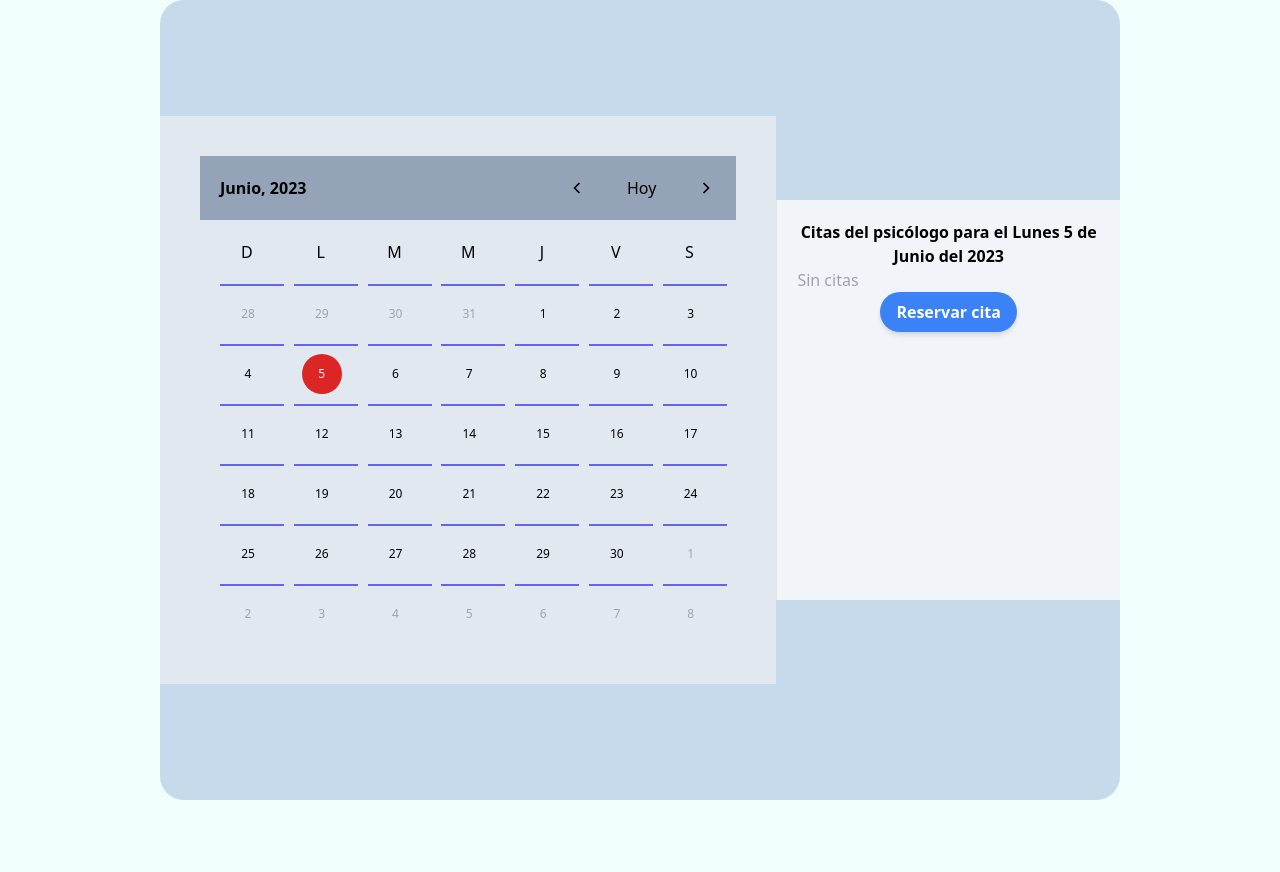
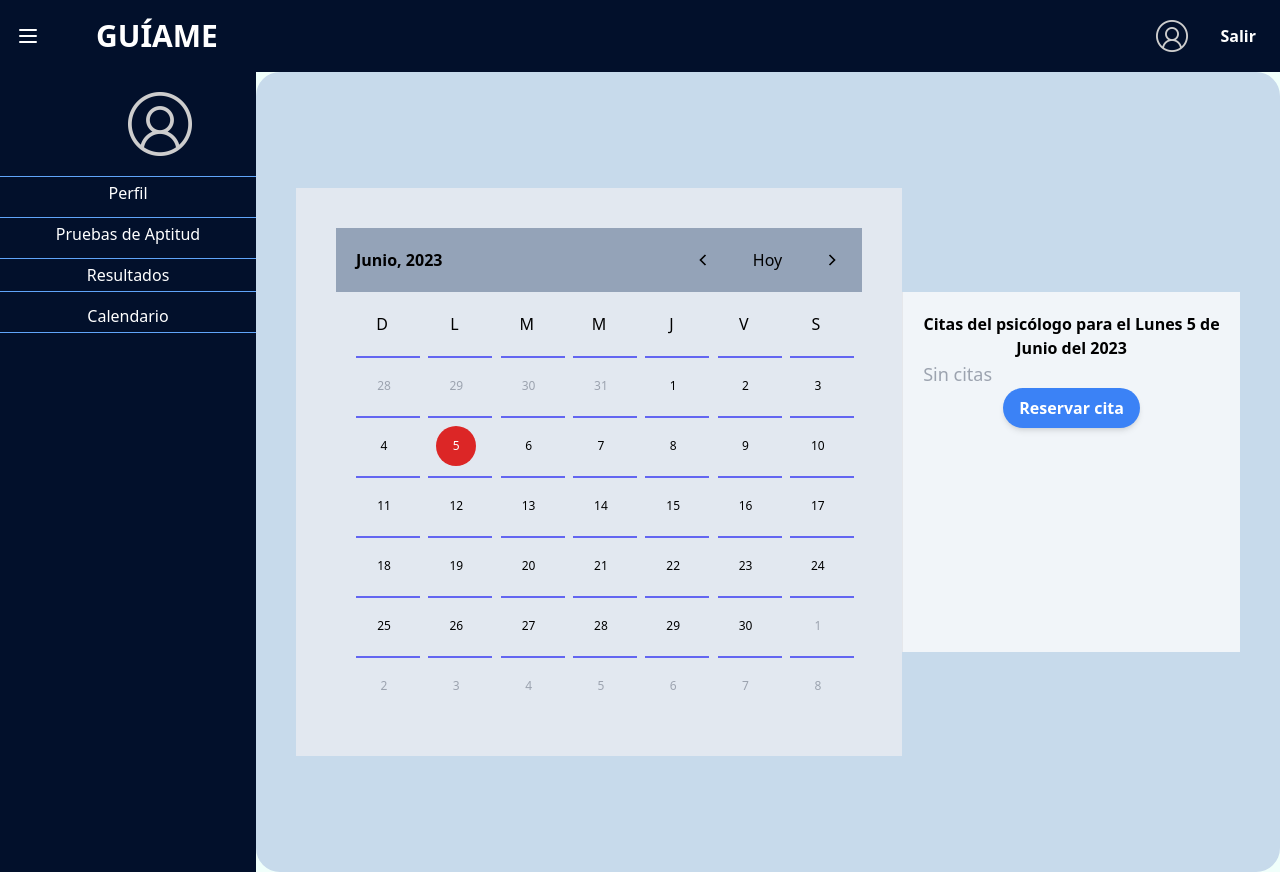
Before and after one commit to AleChirinos/Guiame, a React (Vite) app in the folder guiame/: page /calendar in a window 1280 px wide. Before the commit the page ends 800 px from the top, so only its background shows below. Built offline with nearby package versions, Linux system fonts and the light colour scheme.

Commit message:
Calendario mejorado

```diff
--- a/guiame/src/pages/CalendarPage.jsx
+++ b/guiame/src/pages/CalendarPage.jsx
@@ -1,13 +1,16 @@
 import dayjs from "dayjs";
 import React, { useState } from "react";
 import { generateDate, months, dias} from "../util/calendar";
+import { NavBar } from "../components/NavBar";
+import icon from "../assets/user.png"
 import cn from "../util/cn";
 import { GrFormNext, GrFormPrevious } from "react-icons/gr";
+import { Outlet, Link, useLocation } from "react-router-dom";
 import Modal from "../components/ModalCal"
 import './CalendarPage.css'
 
 const CalendarPage = () => {
-    const psicologos=["Romero","Alejandro","Eleonora","Gabriela"];
+    const psicologos=["Romero Alarcón","Alejandro Pereira","Eleonora Benetti","Gabriela Guzman"];
     const days = ["D", "L", "M", "M", "J", "V", "S"];
 	const currentDate = dayjs();
 	const [today, setToday] = useState(currentDate);
@@ -15,11 +18,48 @@ const CalendarPage = () => {
 	const [selectDate, setSelectDate] = useState(currentDate);
     const [time, setTime] = useState("");
     const [psicologo, setPsicologo] = useState("");
+	const [hasPsicologo,setHasPsicologo]=useState(false);
+	const { pathname } = useLocation();
+
+	const handleClosing = (state) =>
+	{
+		if (state){
+			setHasPsicologo(true);
+		}
+		setShowModal(false);
+	}
+
+	const handleSubmit = (event) => {
+		console.log('handleSubmit ran');
+		event.preventDefault();
+		setHasPsicologo(true);
+		setShowModal(false);
+	}
 
     return(
+		<>
+            <NavBar></NavBar>
+            <div className="flex flex-row flex-1 h-screen ">
+                <div className=" w-1/4 bg-[#02102b] h-full ">
+                    <img src={icon} className="w-1/4 ml-32 my-5 justify-center" alt="Icono sideBar"></img>
+                    <Link className={`${pathname === '/profile' ? 'font-bold' : ''} border-t border-blue-400 block text-center my-2 py-1 text-white `} to={`/profile`}>
+                        Perfil
+                    </Link>
+                    <Link className={`${pathname === '/test' ? 'font-bold' : ''} border-t border-blue-400 block text-center my-2 py-1 text-white`} to={`/test`}>
+                        Pruebas de Aptitud
+                    </Link>
+                    <Link className={`${pathname === '/results' ? 'font-bold' : ''} border-t border-b border-blue-400 block text-center my-2 py-1 text-white`} to={`/results`}>
+                        Resultados
+                    </Link>
+                    <Link className={`${pathname === '/calendar' ? 'font-bold' : ''}border-t border-b border-blue-400 block text-center my-2 py-1 text-white`} to={`/calendar`}>
+                        Calendario
+                    </Link>
+                </div>
+                <div className="flex flex-row w-full bg-[#F0FFFB] !place-content-center">
 					<main>
 
-            <div className="flex sm:divide-x bg-[#c7daeb] justify-center sm:w-3/4 mx-auto h-screen items-center sm:flex-row flex-col rounded-3xl">
+						<div className="flex sm:divide-x bg-[#c7daeb] p-10 justify-center sm:w-full h-screen !sm:place-content-center !items-center sm:flex-row flex-col rounded-3xl">
+
 							<div className="w-180 h-auto p-10 bg-slate-200">
 								<div className="flex justify-between items-center p-5 bg-slate-400">
 									<h1 className="select-none font-semibold">
@@ -32,15 +72,9 @@ const CalendarPage = () => {
 											setToday(today.month(today.month() - 1));
 										}}
 										/>
-						<h1
-							className=" cursor-pointer hover:scale-105 transition-all"
-							onClick={() => {
-								setToday(currentDate);
-                                setSelectDate(currentDate);
-							}}
-						>
-							Hoy
-						</h1>
+										<h1 className=" cursor-pointer hover:scale-105 transition-all"
+											onClick={() => {setToday(currentDate); setSelectDate(currentDate); console.log(hasPsicologo)}}>
+										Hoy</h1>
 										<GrFormNext
 										className="w-5 h-5 cursor-pointer hover:scale-105 transition-all"
 											onClick={() => {
@@ -61,7 +95,6 @@ const CalendarPage = () => {
 										);
 									})}
 								</div>
-
 								<div className="grid !grid-cols-7">
 									{generateDate(today.month(), today.year()).map(
 										({ date, currentMonth, today }, index) => {
@@ -99,18 +132,31 @@ const CalendarPage = () => {
 					<h1 className=" font-semibold">
 						Citas del psicólogo para el {dias[selectDate.day()]} {selectDate.date()} de {months[selectDate.month()]} del {today.year()}
 					</h1>
-				<p className="text-gray-400">Sin citas</p>
+					{hasPsicologo && selectDate.isSame(today) ? (
+						<div className="bg-[#cfeef0] p-2 rounded-lg">
+							<p className="text-[#161f53] text-lg font-semibold">Tienes una cita con:</p>
+							<p className="text-gray-400">{psicologo}</p>
+							<p className="text-[#5a5c69]">a las {time}</p>
+						</div>
+
+					) : (
+						<div>
+							<p className="text-gray-400 text-lg">Sin citas</p>
 							<button className="py-2 px-4 bg-blue-500 text-white font-semibold rounded-3xl shadow-md hover:bg-blue-700 focus:outline-none focus:ring-2 focus:ring-blue-400 focus:ring-opacity-75"
 							onClick={() => setShowModal(true)}>Reservar cita</button>
 						</div>
+					)}
+
+
+				</div>
 			</div>
 
-        <Modal isvisible={showModal} onClose={()=>setShowModal(false)}>
+			<Modal isvisible={showModal} onClose={()=>{handleClosing(false)}}>
 			<div class="px-6 py-6 lg:px-8 bg-[#BDE7F9]">
 				<div class="flex justify-center items-center">
 					<h3 className="mb-4 text-2xl font-bold font-sans text-[#293A4E]">Selecciona una hora y psicólogo</h3>
 				</div>
-                <form class="space-y-3" action="#">
+					<form class="space-y-3" >
 						<div>
 							<label for="date" class="block mb-1 text-xl font-bold text-[#293A4E]">Fecha:</label>
 							<input type="text" name="date" id="date" class="bg-[#E1FFFA] border border-[#82CEEE] text-gray-900 text-md rounded-2xl focus:ring-blue-500 focus:border-blue-500 block w-full p-2.5"
@@ -132,12 +178,20 @@ const CalendarPage = () => {
 							<label for="asunto" class="block mb-1 text-xl font-bold text-[#293A4E]">Asunto (opcional):</label>
 							<textarea placeholder="Escribe lo que vas a conversar con el psicólogo" name="asunto" id="asunto" class="bg-[#E1FFFA] border border-[#82CEEE] text-gray-900 text-md rounded-2xl focus:ring-blue-500 focus:border-blue-500 block w-full p-2.5 resize-none" rows="4" />
 						</div>
-                    <button type="submit" class="w-full text-white bg-blue-700 hover:bg-blue-800 focus:ring-4 focus:outline-none focus:ring-blue-300 font-medium rounded-lg text-sm px-5 py-2.5 text-center dark:bg-blue-600 dark:hover:bg-blue-700 dark:focus:ring-blue-800" onClick={()=>{onClose()}}>Reservar cita</button>
+						<button type="click" class="w-full text-white bg-blue-700 hover:bg-blue-800 focus:ring-4 focus:outline-none focus:ring-blue-300 font-medium rounded-lg text-sm px-5 py-2.5 text-center dark:bg-blue-600 dark:hover:bg-blue-700 dark:focus:ring-blue-800" onClick={(e) => handleSubmit(e)}>Reservar cita</button>
 					</form>
 				</div>
 			</Modal>
 			</main>
 
+
+                </div>
+
+            </div>
+        </>
+
+
+
     )
 }
 
```
Lines whose indentation alone changed are shown as unchanged.
